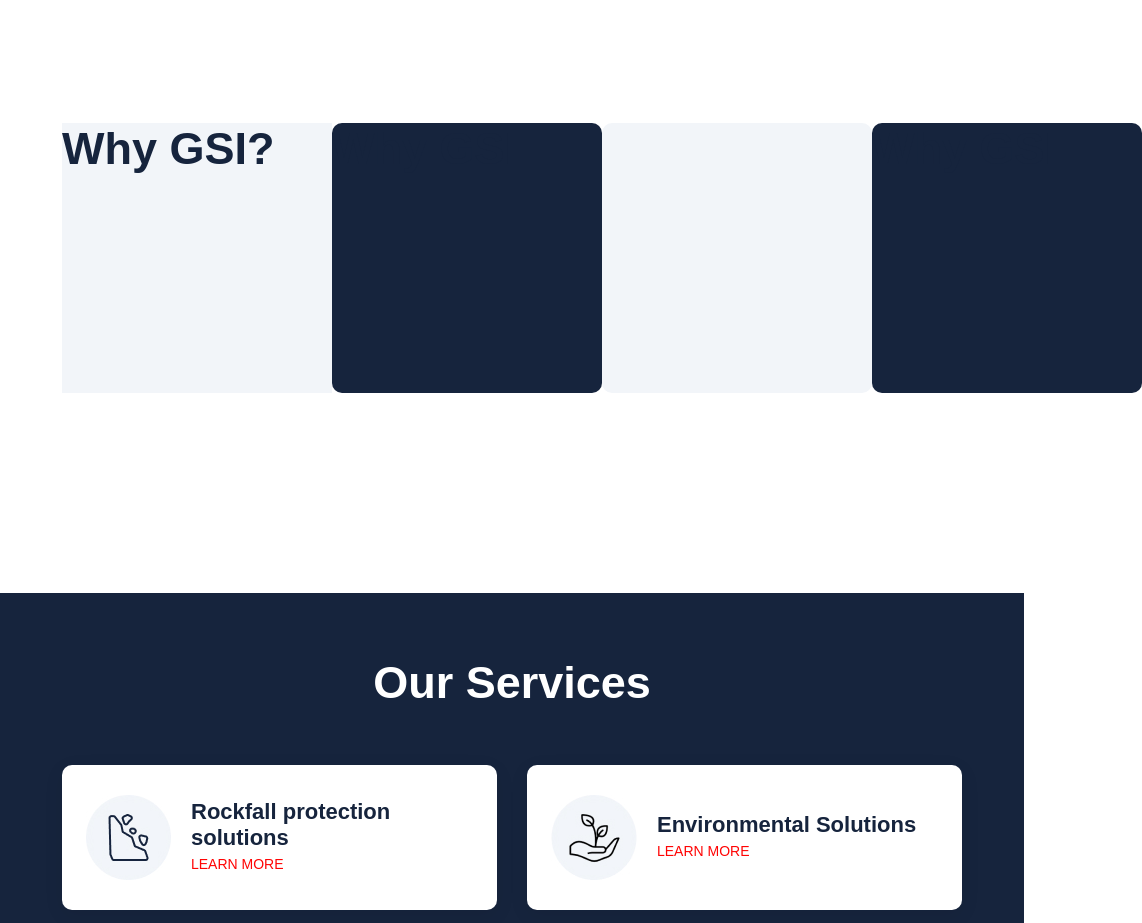
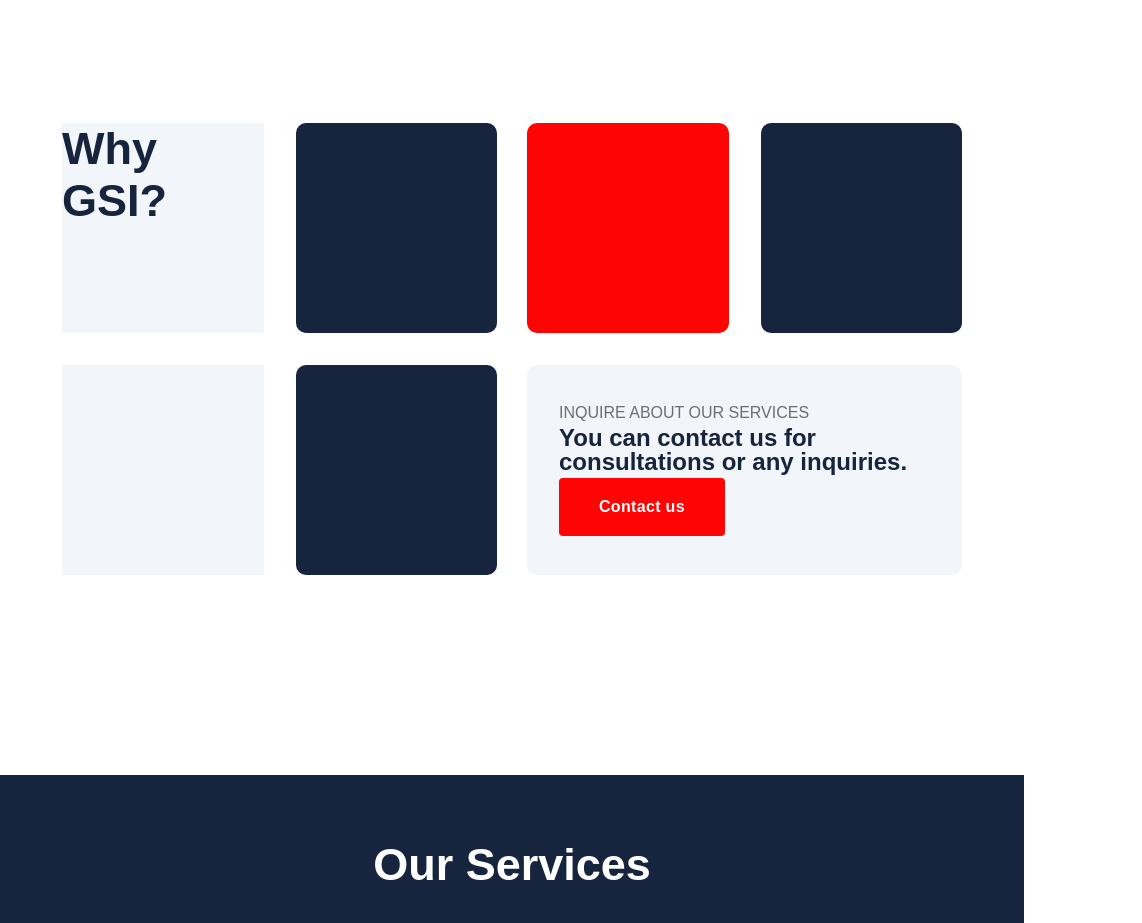
Before and after one commit to Tenzin-sama/gsi-frontend-vanilla, a plain HTML site: page index.html in a window 1024 px wide. Shown: the part 1880-2803 px from the top of the page, 1142 px wide, since content can reach past the window. Drawn offline with Linux system fonts and the light colour scheme.

Commit message:
working on why gsi section

```diff
--- a/index.html
+++ b/index.html
@@ -146,26 +146,49 @@
     <section class="width-content margin-auto d-flex d-flex-column gap-32 margin-bottom-200">
       <!-- why us row 1/2 -->
       <div class="width-100 d-flex d-flex-row justify-between tablet-gap-32 tablet-column">
+        <!-- duo -->
         <div class="d-flex d-flex-row justify-between why-gsi-duo-card-container">
           <div class="sp-HW-270 bg-light-gray">
             <h1 class="fg-blk90">Why GSI?</h1>
           </div>
           <div class="sp-HW-270 bg-blk90 rounded-10">
-            <h1 class="fg-blk90">Why GSI</h1>
+            <!-- <h1 class="fg-blk90">Why GSI</h1> -->
           </div>
         </div>
+        <!-- duo -->
         <div class="d-flex d-flex-row justify-between why-gsi-duo-card-container">
-          <div class="sp-HW-270 bg-light-gray rounded-10">
+          <div class="sp-HW-270 bg-primary rounded-10">
             <!-- <h1 class="fg-blk90">Why GSI?</h1> -->
           </div>
           <div class="sp-HW-270 bg-blk90 rounded-10">
-            <h1 class="fg-blk90">Why GSI</h1>
+            <!-- <h1 class="fg-blk90">Why GSI</h1> -->
           </div>
         </div>
 
       </div>
       <!-- why us row 2/2 -->
+      <div class="width-100 d-flex d-flex-row justify-between tablet-gap-32 tablet-column">
+        <!-- duo -->
+        <div class="d-flex d-flex-row justify-between why-gsi-duo-card-container">
+          <div class="sp-HW-270 bg-light-gray">
+            <!-- <h1 class="fg-blk90">Why GSI?</h1> -->
+          </div>
+          <div class="sp-HW-270 bg-blk90 rounded-10">
+            <!-- <h1 class="fg-blk90">Why GSI</h1> -->
+          </div>
+        </div>
+        <!-- duo -->
+        <div class="d-flex d-flex-row justify-between why-gsi-duo-card-container bg-light-gray contact-us-mini rounded-10 ">
+          <div class="width-100 d-flex-column justify-start align-start padding-x-32 padding-y-30 gap-24 sm-desktop-gap-16">
+            <label class="fg-muted hover-fg-primary text-decoration-none f-uppercase">inquire about our services</label>
+            <h3 class="width-64 f-24 fg-blk90 line-height-34 resp-line-height-16">You can contact us for consultations or any inquiries.</h3>
+            <div class="contact rounded-2 d-inline">
+              <a href="#" class="contact-button">Contact us</a>
+            </div>
+          </div>
+        </div>
 
+      </div>
     </section>
     <!-- our services section -->
     <section class="width-100 bg-blk90 d-flex d-flex-column">
--- a/resp.css
+++ b/resp.css
@@ -1,14 +1,14 @@
 /* For screens smaller than 600px (e.g., smartphones) */
 @media screen and (max-width: 600px) {
   /* Add your CSS rules here */
-  body{
+  body {
     overflow-x: hidden;
     width: 100%;
   }
   .width-content {
     width: 96%;
   }
-  .top-banner-nav{
+  .top-banner-nav {
     height: fit-content;
   }
   .top-banner-nav .content {
@@ -19,25 +19,26 @@
   .navbar {
     width: 600px;
   }
-  .nav-links{
+  .nav-links {
     display: none;
   }
-  .tablet-column, .mobile-column{
+  .tablet-column,
+  .mobile-column {
     flex-direction: column;
   }
-  .tablet-gap-32{
+  .tablet-gap-32 {
     gap: 32px;
   }
-  .tablet-full{
+  .tablet-full {
     width: 80%;
   }
-  .mobile-full{
+  .mobile-full {
     width: 100%;
   }
-  .geofem-logo-mobile{
+  .geofem-logo-mobile {
     display: block;
   }
-  .geofem-logo-default{
+  .geofem-logo-default {
     display: none;
   }
   .indiv-service {
@@ -48,6 +49,17 @@
   .about-company-img {
     display: none;
   }
+  .why-gsi-duo-card-container {
+    width: 410px;
+    gap: 32px;
+  }
+  .sp-HW-270 {
+    height: 200px;
+    width: 200px;
+  }
+  .contact-us-mini {
+    height: fit-content;
+  }
 }
 
 /* For screens between 600px and 900px (e.g., tablets) */
@@ -56,7 +68,7 @@
   .width-content {
     width: 600px;
   }
-  .top-banner-nav{
+  .top-banner-nav {
     height: fit-content;
   }
   .top-banner-nav .content {
@@ -67,16 +79,16 @@
   .navbar {
     width: 600px;
   }
-  .nav-links{
+  .nav-links {
     display: none;
   }
-  .tablet-column{
+  .tablet-column {
     flex-direction: column;
   }
-  .tablet-gap-32{
+  .tablet-gap-32 {
     gap: 32px;
   }
-  .tablet-full{
+  .tablet-full {
     width: 80%;
   }
   .indiv-service {
@@ -109,9 +121,30 @@
     height: 300px;
     width: 260px;
   }
-  .more-about-gsi-img{
+  .more-about-gsi-img {
     height: 160px;
     width: 400px;
+  }
+  .why-gsi-duo-card-container {
+    width: 435px;
+    gap: 32px;
+  }
+  .sp-HW-270 {
+    height: 210px;
+    width: 210px;
+  }
+  .contact-us-mini {
+    height: 210px;
+  }
+  .sm-desktop-gap-16 {
+    gap: 4px;
+  }
+  .resp-f-16 {
+    font-size: 16px;
+  }
+  .resp-line-height-16 {
+    line-height: 24px;
+    width: 90%;
   }
 }
 
--- a/style-class.css
+++ b/style-class.css
@@ -5,8 +5,8 @@
 .bg-white {
   background-color: #ffffff;
 }
-.bg-light-gray{
-  background-color: #F2F5F9;
+.bg-light-gray {
+  background-color: #f2f5f9;
 }
 .bg-blk90 {
   background-color: #16243d;
@@ -87,6 +87,9 @@ h3 {
 .height-100 {
   height: 100%;
 }
+.d-inline{
+  display: inline-block;
+}
 .d-flex {
   display: flex;
   align-items: center;
@@ -116,16 +119,19 @@ h3 {
 .position-relative {
   position: relative;
 }
-.gap-56{
+.gap-56 {
   gap: 56px;
 }
 .gap-32 {
   gap: 32px;
 }
+.gap-24{
+  gap: 24px;
+}
 .gap-20 {
   gap: 20px;
 }
-.gap-16{
+.gap-16 {
   gap: 16px;
 }
 .gap-0 {
@@ -140,7 +146,7 @@ h3 {
 .rounded-2 {
   border-radius: 2px;
 }
-.rounded-8{
+.rounded-8 {
   border-radius: 8px;
 }
 .rounded-10 {
@@ -149,7 +155,7 @@ h3 {
 .margin-auto {
   margin: auto;
 }
-.padding-16{
+.padding-16 {
   padding: 16px;
 }
 .padding-y-30 {
@@ -187,14 +193,26 @@ h3 {
 .shadow {
   box-shadow: 0px 5px 20px rgba(0, 0, 0, 0.07);
 }
-.why-gsi-duo-card-container{
+.why-gsi-duo-card-container {
+  width: 570px;
+  /* height: 270px; */
+}
+.contact-us-mini {
+  display: flex;
+  flex-direction: column;
+  justify-content: center;
+  align-items: flex-start;
+  /* padding: 39px 60px; */
+  gap: 24px;
+  height: 270px;
+
   width: 570px;
 }
 .sp-HW-270 {
   height: 270px;
   width: 270px;
 }
-.overflow-x-nobar{
+.overflow-x-nobar {
   overflow-x: scroll;
   -ms-overflow-style: none; /* IE11 */
   scrollbar-width: none; /* Firefox */
@@ -203,9 +221,9 @@ div::-webkit-scrollbar {
   display: none;
 }
 
-.border-0{
+.border-0 {
   border: none;
 }
-.overflow-hidden{
+.overflow-hidden {
   overflow: hidden;
 }
```
